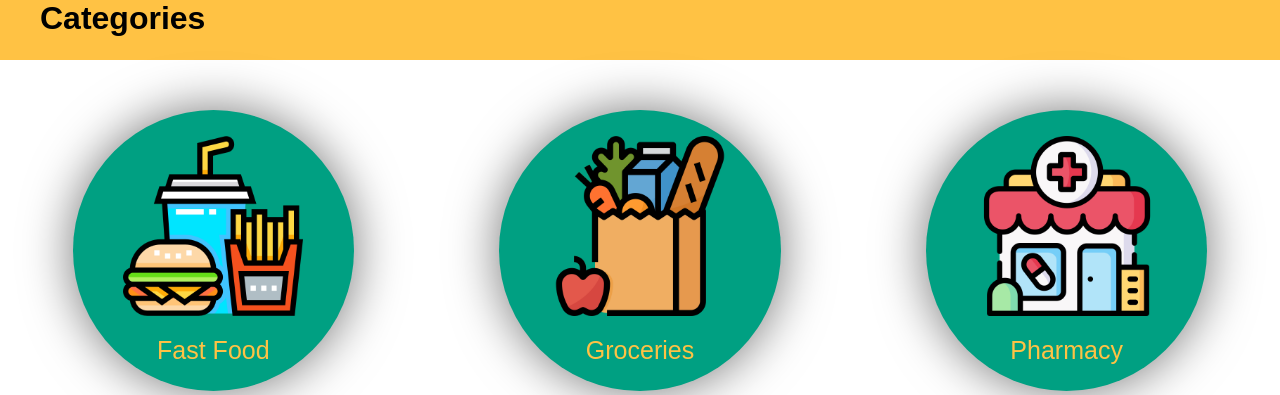
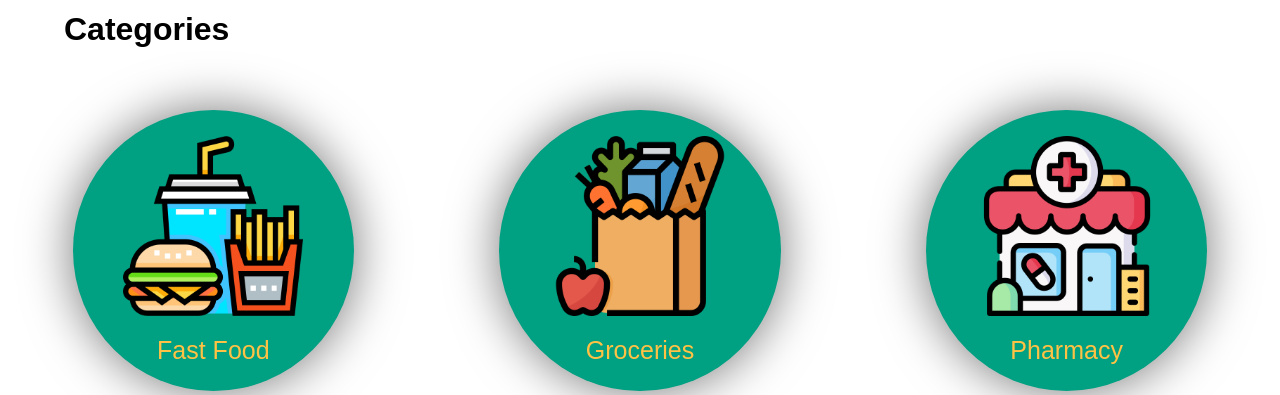
Before and after one commit to gabdulova/WebProgramming---Glovo, a PHP site: page /2.html in a window 1280 px wide. Shown: the part 104-499 px from the top of the page. Run offline with PHP 8.4, Linux system fonts and the light colour scheme.

Commit message:
Small changes for Page 2 & Page 3

```diff
--- a/frontend/assets/style/main_Yera.css
+++ b/frontend/assets/style/main_Yera.css
@@ -64,8 +64,7 @@
     margin-top: 0;
     margin-bottom: 50px;
     padding-left: 40px;
-    padding-bottom: 22.5px;
-    background-color: #FFC244FF;
+    padding: 11.25px 5%;
 }
 .page-circle-icon {
     width: 180px;
```
